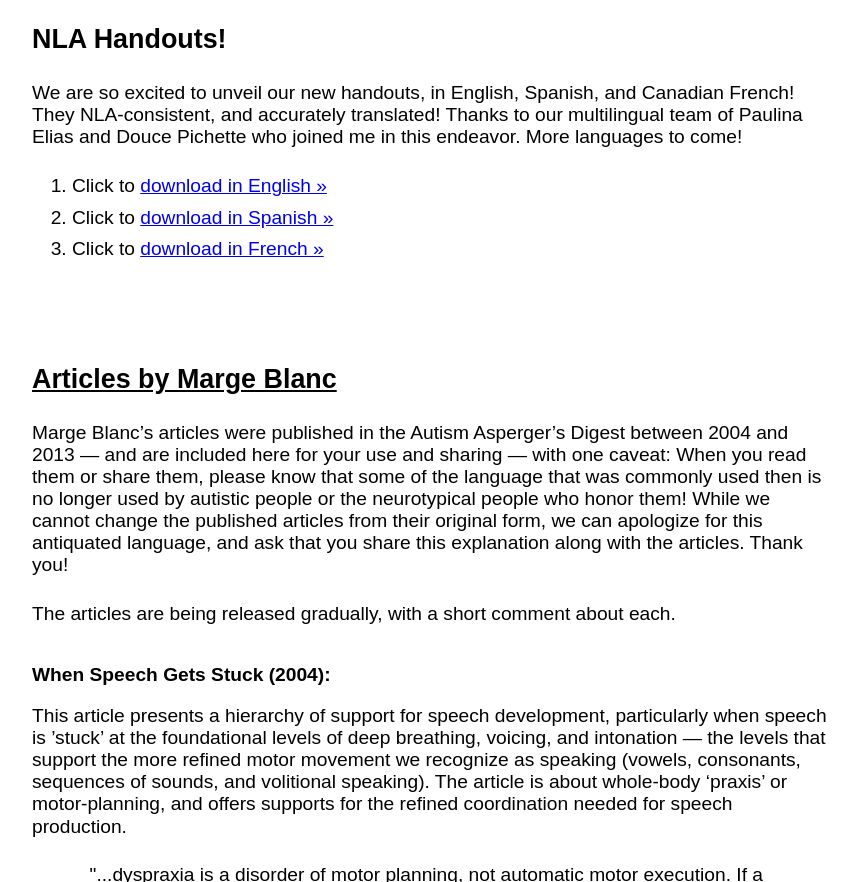
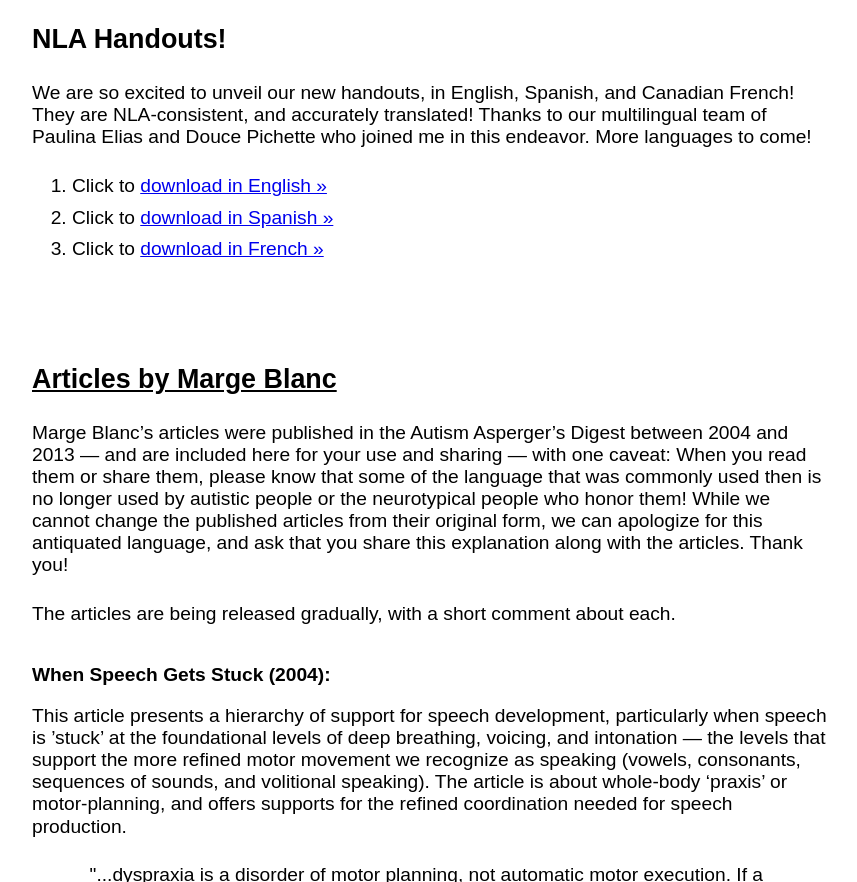
Before and after one commit to Keokee/CommunicationDevelopmentCenter, a website built with Parcel: page index.html in a window 1280 px wide. Shown: the part 2476-3358 px from the top of the page, without its empty margins (64-921 px from the left). Built offline with nearby package versions, Linux system fonts and the light colour scheme.

Commit message:
accidentally a word

```diff
--- a/index.html
+++ b/index.html
@@ -145,7 +145,7 @@
     <div class="margin-x">
       <h3>NLA Handouts!</h3>
       <p>
-        We are so excited to unveil our new handouts, in English, Spanish, and Canadian French! They NLA-consistent, and accurately translated! Thanks to our multilingual team of Paulina Elias and Douce Pichette who joined me in this endeavor. More languages to come!
+        We are so excited to unveil our new handouts, in English, Spanish, and Canadian French! They are NLA-consistent, and accurately translated! Thanks to our multilingual team of Paulina Elias and Douce Pichette who joined me in this endeavor. More languages to come!
       </p>
       <ol>
         <li>Click to <a href="/pdf/NLAHandout.English.pdf">download in English &raquo;</a></li>
```
